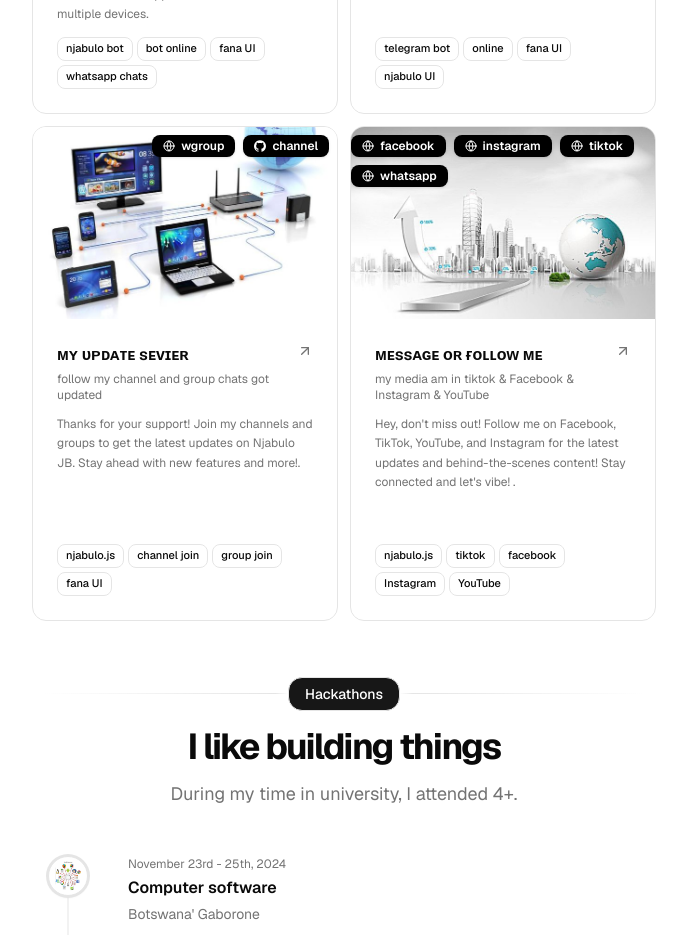
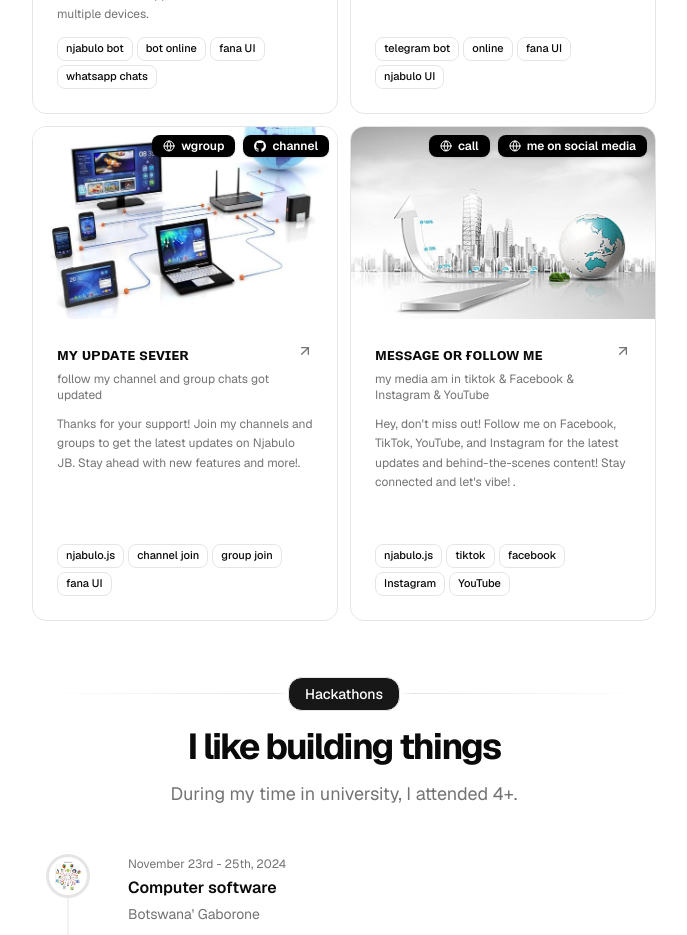
Before and after one commit to NjabuloJf/njabulo-fana, a Next.js app: page / in a window 1280 px wide. Shown: the part 1740-2675 px from the top of the page, without its empty margins (296-983 px from the left). Built offline with nearby package versions, Linux system fonts and the light colour scheme.

Commit message:
Update resume.tsx

```diff
--- a/src/data/resume.tsx
+++ b/src/data/resume.tsx
@@ -240,23 +240,13 @@ export const DATA = {
       ],
       links: [
         {
-          type: "facebook",
-          href: "https://magicui.design",
+          type: "call",
+          href: "/call.html",
           icon: <Icons.globe className="size-3" />,
         },
         {
-          type: "instagram",
+          type: "me on social media",
           href: "https://magicui.design",
-          icon: <Icons.globe className="size-3" />,
-        },
-        {
-          type: "tiktok",
-          href: "https://magicui.design",
-          icon: <Icons.globe className="size-3" />,
-        },
-        {
-          type: "whatsapp",
-          href: "https://automatic.chat",
           icon: <Icons.globe className="size-3" />,
         },
       ],
```
